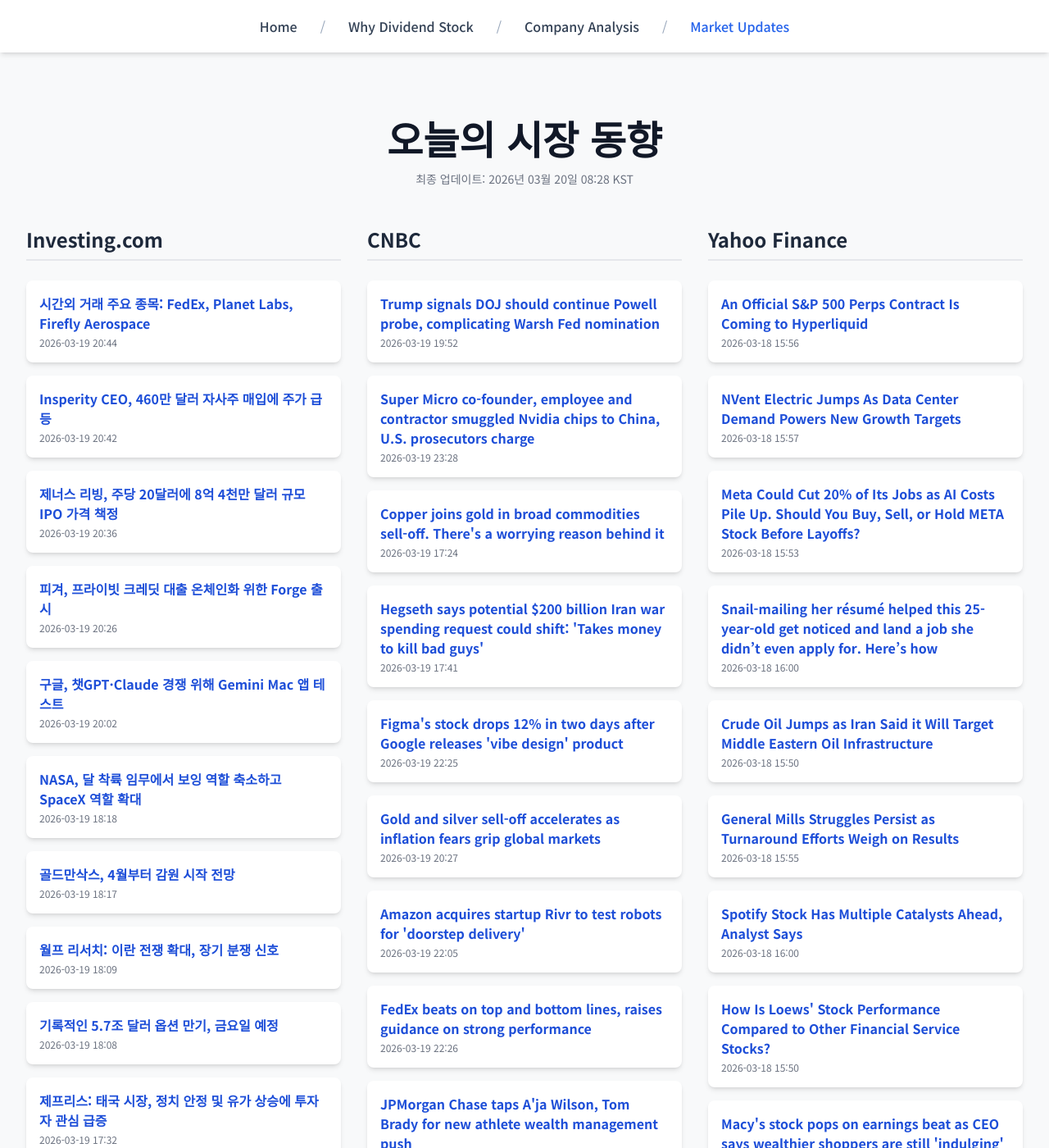
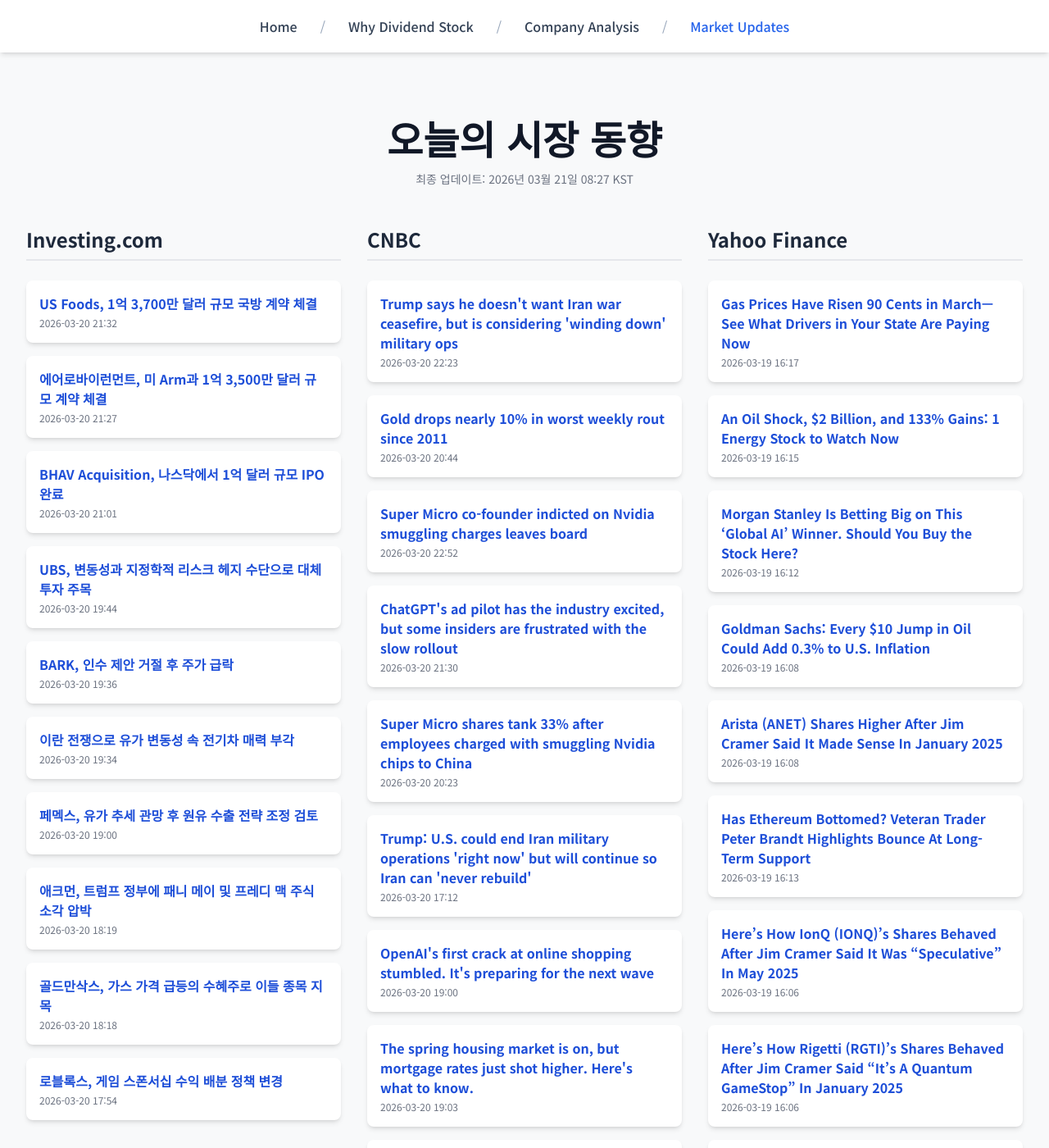
Before and after one commit to Kay-Hwang/my-company-analysis, a Jekyll site: the page built from market-updates.html, in a window 1280 px wide and 1400 px high. Shown: the whole window at 82% size. Built offline with Jekyll 4.4.1, drawn with Linux system fonts in a browser that asks for light colours; nearby versions of some CDN libraries; a script that is not in the unit is left out; some of the changed text lies outside the part shown.

Commit message:
Update daily data

```diff
--- a/_data/latest_data.json
+++ b/_data/latest_data.json
@@ -1,190 +1,190 @@
 {
-  "lastUpdated": "2026년 03월 20일 08:28 KST",
+  "lastUpdated": "2026년 03월 21일 08:27 KST",
   "news": {
     "investing": [
       {
-        "title": "시간외 거래 주요 종목: FedEx, Planet Labs, Firefly Aerospace",
-        "link": "https://kr.investing.com/news/stock-market-news/article-432SI-1871443",
-        "pubDate": "2026-03-19 20:44:02",
-        "summary": "시간외 거래 주요 종목: FedEx, Planet Labs, Firefly Aerospace"
+        "title": "US Foods, 1억 3,700만 달러 규모 국방 계약 체결",
+        "link": "https://kr.investing.com/news/stock-market-news/article-93CH-1872822",
+        "pubDate": "2026-03-20 21:32:14",
+        "summary": "US Foods, 1억 3,700만 달러 규모 국방 계약 체결"
       },
       {
-        "title": "Insperity CEO, 460만 달러 자사주 매입에 주가 급등",
-        "link": "https://kr.investing.com/news/stock-market-news/article-93CH-1871437",
-        "pubDate": "2026-03-19 20:42:04",
-        "summary": "Insperity CEO, 460만 달러 자사주 매입에 주가 급등"
+        "title": "에어로바이런먼트, 미 Arm과 1억 3,500만 달러 규모 계약 체결",
+        "link": "https://kr.investing.com/news/stock-market-news/article-93CH-1872820",
+        "pubDate": "2026-03-20 21:27:27",
+        "summary": "에어로바이런먼트, 미 Arm과 1억 3,500만 달러 규모 계약 체결"
       },
       {
-        "title": "제너스 리빙, 주당 20달러에 8억 4천만 달러 규모 IPO 가격 책정",
-        "link": "https://kr.investing.com/news/stock-market-news/article-432SI-1871426",
-        "pubDate": "2026-03-19 20:36:11",
-        "summary": "제너스 리빙, 주당 20달러에 8억 4천만 달러 규모 IPO 가격 책정"
+        "title": "BHAV Acquisition, 나스닥에서 1억 달러 규모 IPO 완료",
+        "link": "https://kr.investing.com/news/stock-market-news/article-432SI-1872794",
+        "pubDate": "2026-03-20 21:01:11",
+        "summary": "BHAV Acquisition, 나스닥에서 1억 달러 규모 IPO 완료"
       },
       {
-        "title": "피겨, 프라이빗 크레딧 대출 온체인화 위한 Forge 출시",
-        "link": "https://kr.investing.com/news/stock-market-news/article-93CH-1871392",
-        "pubDate": "2026-03-19 20:26:02",
-        "summary": "피겨, 프라이빗 크레딧 대출 온체인화 위한 Forge 출시"
+        "title": "UBS, 변동성과 지정학적 리스크 헤지 수단으로 대체투자 주목",
+        "link": "https://kr.investing.com/news/stock-market-news/article-1872729",
+        "pubDate": "2026-03-20 19:44:54",
+        "summary": "UBS, 변동성과 지정학적 리스크 헤지 수단으로 대체투자 주목"
       },
       {
-        "title": "구글, 챗GPT·Claude 경쟁 위해 Gemini Mac 앱 테스트",
-        "link": "https://kr.investing.com/news/stock-market-news/article-93CH-1871309",
-        "pubDate": "2026-03-19 20:02:07",
-        "summary": "구글, 챗GPT·Claude 경쟁 위해 Gemini Mac 앱 테스트"
+        "title": "BARK, 인수 제안 거절 후 주가 급락",
+        "link": "https://kr.investing.com/news/stock-market-news/article-93CH-1872719",
+        "pubDate": "2026-03-20 19:36:42",
+        "summary": "BARK, 인수 제안 거절 후 주가 급락"
       },
       {
-        "title": "NASA, 달 착륙 임무에서 보잉 역할 축소하고 SpaceX 역할 확대",
-        "link": "https://kr.investing.com/news/stock-market-news/article-1871239",
-        "pubDate": "2026-03-19 18:18:48",
-        "summary": "NASA, 달 착륙 임무에서 보잉 역할 축소하고 SpaceX 역할 확대"
+        "title": "이란 전쟁으로 유가 변동성 속 전기차 매력 부각",
+        "link": "https://kr.investing.com/news/stock-market-news/article-1872717",
+        "pubDate": "2026-03-20 19:34:09",
+        "summary": "이란 전쟁으로 유가 변동성 속 전기차 매력 부각"
       },
       {
-        "title": "골드만삭스, 4월부터 감원 시작 전망",
-        "link": "https://kr.investing.com/news/stock-market-news/article-93CH-1871236",
-        "pubDate": "2026-03-19 18:17:59",
-        "summary": "골드만삭스, 4월부터 감원 시작 전망"
+        "title": "페멕스, 유가 추세 관망 후 원유 수출 전략 조정 검토",
+        "link": "https://kr.investing.com/news/stock-market-news/article-93CH-1872695",
+        "pubDate": "2026-03-20 19:00:42",
+        "summary": "페멕스, 유가 추세 관망 후 원유 수출 전략 조정 검토"
       },
       {
-        "title": "월프 리서치: 이란 전쟁 확대, 장기 분쟁 신호",
-        "link": "https://kr.investing.com/news/stock-market-news/article-93CH-1871227",
-        "pubDate": "2026-03-19 18:09:12",
-        "summary": "월프 리서치: 이란 전쟁 확대, 장기 분쟁 신호"
+        "title": "애크먼, 트럼프 정부에 패니 메이 및 프레디 맥 주식 소각 압박",
+        "link": "https://kr.investing.com/news/stock-market-news/article-93CH-1872675",
+        "pubDate": "2026-03-20 18:19:19",
+        "summary": "애크먼, 트럼프 정부에 패니 메이 및 프레디 맥 주식 소각 압박"
       },
       {
-        "title": "기록적인 5.7조 달러 옵션 만기, 금요일 예정",
-        "link": "https://kr.investing.com/news/stock-market-news/article-93CH-1871226",
-        "pubDate": "2026-03-19 18:08:40",
-        "summary": "기록적인 5.7조 달러 옵션 만기, 금요일 예정"
+        "title": "골드만삭스, 가스 가격 급등의 수혜주로 이들 종목 지목",
+        "link": "https://kr.investing.com/news/stock-market-news/article-1872674",
+        "pubDate": "2026-03-20 18:18:02",
+        "summary": "골드만삭스, 가스 가격 급등의 수혜주로 이들 종목 지목"
       },
       {
-        "title": "제프리스: 태국 시장, 정치 안정 및 유가 상승에 투자자 관심 급증",
-        "link": "https://kr.investing.com/news/stock-market-news/article-93CH-1871195",
-        "pubDate": "2026-03-19 17:32:01",
-        "summary": "제프리스: 태국 시장, 정치 안정 및 유가 상승에 투자자 관심 급증"
+        "title": "로블록스, 게임 스폰서십 수익 배분 정책 변경",
+        "link": "https://kr.investing.com/news/stock-market-news/article-93CH-1872666",
+        "pubDate": "2026-03-20 17:54:54",
+        "summary": "로블록스, 게임 스폰서십 수익 배분 정책 변경"
       }
     ],
     "cnbc": [
       {
-        "title": "Trump signals DOJ should continue Powell probe, complicating Warsh Fed nomination",
-        "link": "https://www.cnbc.com/2026/03/19/trump-powell-warsh-fed-doj-pirro.html",
-        "pubDate": "Thu, 19 Mar 2026 19:52:34 GMT",
-        "summary": "Powell has accused the DOJ of investigating him in retaliation for his refusal to lower interest rates as much or as quickly as Trump has demanded."
+        "title": "Trump says he doesn't want Iran war ceasefire, but is considering 'winding down' military ops",
+        "link": "https://www.cnbc.com/2026/03/20/trump-iran-war-ceasefire.html",
+        "pubDate": "Fri, 20 Mar 2026 22:23:55 GMT",
+        "summary": "President Donald Trump also said the Strait of Hormuz, \"will have to be guarded and policed, as necessary, by other Nations who use it.\""
       },
       {
-        "title": "Super Micro co-founder, employee and contractor smuggled Nvidia chips to China, U.S. prosecutors charge",
+        "title": "Gold drops nearly 10% in worst weekly rout since 2011",
+        "link": "https://www.cnbc.com/2026/03/20/gold-silver-price-metal-market-oil-brent-wti-futures-iran-war-inflation.html",
+        "pubDate": "Fri, 20 Mar 2026 20:44:28 GMT",
+        "summary": "The metal saw bumpy trading on Friday morning, after joining a broad sell-off the previous day."
+      },
+      {
+        "title": "Super Micro co-founder indicted on Nvidia smuggling charges leaves board",
+        "link": "https://www.cnbc.com/2026/03/20/super-micro-co-founder-leaves-board.html",
+        "pubDate": "Fri, 20 Mar 2026 22:52:55 GMT",
+        "summary": "Super Micro said Yih-Shyan \"Wally\" Liaw, a co-founder, has resigned from the server maker's board after he was indicted in the U.S."
+      },
+      {
+        "title": "ChatGPT's ad pilot has the industry excited, but some insiders are frustrated with the slow rollout",
+        "link": "https://www.cnbc.com/2026/03/20/chatgpt-ads-testing-openai.html",
+        "pubDate": "Fri, 20 Mar 2026 21:30:35 GMT",
+        "summary": "AI search ads are seen as having massive potential by ad industry insiders and analysts, but OpenAI rival Anthropic has pledged to not have them."
+      },
+      {
+        "title": "Super Micro shares tank 33% after employees charged with smuggling Nvidia chips to China",
         "link": "https://www.cnbc.com/2026/03/19/us-tech-execs-smuggled-nvidia-chips-to-china-prosecutors-say.html",
-        "pubDate": "Thu, 19 Mar 2026 23:28:14 GMT",
+        "pubDate": "Fri, 20 Mar 2026 20:23:56 GMT",
         "summary": "The U.S. government has been trying to crack down on illegal shipments of top-tier Nvidia artificial intelligence chips to China."
       },
       {
-        "title": "Copper joins gold in broad commodities sell-off. There's a worrying reason behind it",
-        "link": "https://www.cnbc.com/2026/03/19/copper-joins-gold-in-broad-commodities-sell-off-theres-a-worrying-reason-behind-it.html",
-        "pubDate": "Thu, 19 Mar 2026 17:24:32 GMT",
-        "summary": "After major rallies, metals were under pressure on Thursday as rising oil prices increased both inflation and growth worries."
+        "title": "Trump: U.S. could end Iran military operations 'right now' but will continue so Iran can 'never rebuild'",
+        "link": "https://www.cnbc.com/2026/03/20/trump-iran-war-troops-rebuild.html",
+        "pubDate": "Fri, 20 Mar 2026 17:12:58 GMT",
+        "summary": "President Donald Trump's comments followed reports that the Pentagon is sending up to 2,500 more Marines to the Middle East from San Diego."
       },
       {
-        "title": "Hegseth says potential $200 billion Iran war spending request could shift: 'Takes money to kill bad guys'",
-        "link": "https://www.cnbc.com/2026/03/19/hegseth-iran-war-budget.html",
-        "pubDate": "Thu, 19 Mar 2026 17:41:06 GMT",
-        "summary": "President Donald Trump's National Economic Council director, Kevin Hassett, said Sunday that the war has already cost $12 billion."
+        "title": "OpenAI's first crack at online shopping stumbled. It's preparing for the next wave",
+        "link": "https://www.cnbc.com/2026/03/20/open-ai-agentic-shopping-etsy-shopify-walmart-amazon.html",
+        "pubDate": "Fri, 20 Mar 2026 19:00:48 GMT",
+        "summary": "Etsy, Walmart and Shopify were quick to jump into Instant Checkout, but item information was often inaccurate and onboarding merchants was difficult."
       },
       {
-        "title": "Figma's stock drops 12% in two days after Google releases 'vibe design' product",
-        "link": "https://www.cnbc.com/2026/03/19/figma-stock-drops-11percent-after-google-releases-vibe-design-product-stitch.html",
-        "pubDate": "Thu, 19 Mar 2026 22:25:06 GMT",
-        "summary": "Figma's stock has been getting hammered on concerns about AI, and Google's new design product is adding to that anxiety."
+        "title": "The spring housing market is on, but mortgage rates just shot higher. Here's what to know.",
+        "link": "https://www.cnbc.com/2026/03/20/spring-housing-market-mortgage-rates.html",
+        "pubDate": "Fri, 20 Mar 2026 19:03:56 GMT",
+        "summary": "This spring's housing market is on, but economic headwinds are pushing back most of the advantage that buyers have gained over the past year in affordability."
       },
       {
-        "title": "Gold and silver sell-off accelerates as inflation fears grip global markets",
-        "link": "https://www.cnbc.com/2026/03/19/gold-and-silver-sell-off-as-inflation-fears-grip-global-markets.html",
-        "pubDate": "Thu, 19 Mar 2026 20:27:07 GMT",
-        "summary": "The metals shed around 5% and 10%, respectively, while mining stocks and ETFs linked to gold and silver also fell."
+        "title": "'Marriage penalty' in Washington state's new millionaire tax stirs debate",
+        "link": "https://www.cnbc.com/2026/03/20/washington-millionaire-tax-marriage.html",
+        "pubDate": "Fri, 20 Mar 2026 15:36:08 GMT",
+        "summary": "Washington state's first-ever income tax would impose a 9.9% tax on income of more than $1 million a year."
       },
       {
-        "title": "Amazon acquires startup Rivr to test robots for 'doorstep delivery'",
-        "link": "https://www.cnbc.com/2026/03/19/amazon-acquires-startup-rivr-to-test-robots-for-doorstep-delivery.html",
-        "pubDate": "Thu, 19 Mar 2026 22:05:39 GMT",
-        "summary": "The company expects to test ways it can use Rivr's robots to help with \"doorstep delivery\" and to \"improve safety outcomes\" for delivery drivers."
-      },
-      {
-        "title": "FedEx beats on top and bottom lines, raises guidance on strong performance",
-        "link": "https://www.cnbc.com/2026/03/19/fedex-fdx-q3-2026-earnings.html",
-        "pubDate": "Thu, 19 Mar 2026 22:26:33 GMT",
-        "summary": "FedEx posted strong fiscal third quarter results on Thursday and raised its guidance following a strong performance."
-      },
-      {
-        "title": "JPMorgan Chase taps A'ja Wilson, Tom Brady for new athlete wealth management push",
-        "link": "https://www.cnbc.com/2026/03/18/jpmorgan-athlete-wealth-management-tom-brady-dwyane-wade.html",
-        "pubDate": "Thu, 19 Mar 2026 14:20:28 GMT",
-        "summary": "JPMorgan's move reflects growing competition among banks and wealth managers to serve athletes, who are increasingly becoming entrepreneurs and investors."
-      },
-      {
-        "title": "The Iran war is threatening supply of a little-thought-of resource — helium. What it means for markets",
-        "link": "https://www.cnbc.com/2026/03/19/the-iran-war-is-threatening-supply-helium-what-it-means-for-markets.html",
-        "pubDate": "Thu, 19 Mar 2026 18:03:49 GMT",
-        "summary": "Supply allocations are being set by who needs the gas the most. Semiconductors are at the \"top of the pecking order,\" said helium consultant Phil Kornbluth."
+        "title": "Memory crisis latest: What we learned from the world's top producers this week",
+        "link": "https://www.cnbc.com/2026/03/20/memory-crisis-latest-dram-chips-micron-samsung-sk-hynix.html",
+        "pubDate": "Fri, 20 Mar 2026 20:15:14 GMT",
+        "summary": "Parts of the market are asking if we're already nearing peak tightness and margins in the memory chip space as the shortage persists."
       }
     ],
     "yahoo": [
       {
-        "title": "An Official S&P 500 Perps Contract Is Coming to Hyperliquid",
-        "link": "https://finance.yahoo.com/news/p-global-extends-index-license-155658480.html",
-        "pubDate": "2026-03-18T15:56:58Z",
-        "summary": "An Official S&P 500 Perps Contract Is Coming to Hyperliquid"
+        "title": "Gas Prices Have Risen 90 Cents in March—See What Drivers in Your State Are Paying Now",
+        "link": "https://finance.yahoo.com/sectors/energy/articles/gas-prices-risen-90-cents-161709906.html",
+        "pubDate": "2026-03-19T16:17:09Z",
+        "summary": "Gas Prices Have Risen 90 Cents in March—See What Drivers in Your State Are Paying Now"
       },
       {
-        "title": "NVent Electric Jumps As Data Center Demand Powers New Growth Targets",
-        "link": "https://www.investors.com/news/technology/nvent-stock-investor-day-ai-targets/?src=A00220&yptr=yahoo",
-        "pubDate": "2026-03-18T15:57:59Z",
-        "summary": "NVent Electric Jumps As Data Center Demand Powers New Growth Targets"
+        "title": "An Oil Shock, $2 Billion, and 133% Gains: 1 Energy Stock to Watch Now",
+        "link": "https://finance.yahoo.com/sectors/energy/articles/oil-shock-2-billion-133-161502289.html",
+        "pubDate": "2026-03-19T16:15:02Z",
+        "summary": "An Oil Shock, $2 Billion, and 133% Gains: 1 Energy Stock to Watch Now"
       },
       {
-        "title": "Meta Could Cut 20% of Its Jobs as AI Costs Pile Up. Should You Buy, Sell, or Hold META Stock Before Layoffs?",
-        "link": "https://finance.yahoo.com/news/meta-could-cut-20-jobs-155351488.html",
-        "pubDate": "2026-03-18T15:53:51Z",
-        "summary": "Meta Could Cut 20% of Its Jobs as AI Costs Pile Up. Should You Buy, Sell, or Hold META Stock Before Layoffs?"
+        "title": "Morgan Stanley Is Betting Big on This ‘Global AI’ Winner. Should You Buy the Stock Here?",
+        "link": "https://finance.yahoo.com/markets/stocks/articles/morgan-stanley-betting-big-global-161207428.html",
+        "pubDate": "2026-03-19T16:12:07Z",
+        "summary": "Morgan Stanley Is Betting Big on This ‘Global AI’ Winner. Should You Buy the Stock Here?"
       },
       {
-        "title": "Snail-mailing her résumé helped this 25-year-old get noticed and land a job she didn’t even apply for. Here’s how",
-        "link": "https://finance.yahoo.com/news/snail-mailing-her-r-sum-160000513.html",
-        "pubDate": "2026-03-18T16:00:00Z",
-        "summary": "Snail-mailing her résumé helped this 25-year-old get noticed and land a job she didn’t even apply for. Here’s how"
+        "title": "Goldman Sachs: Every $10 Jump in Oil Could Add 0.3% to U.S. Inflation",
+        "link": "https://finance.yahoo.com/sectors/energy/articles/goldman-sachs-every-10-jump-160854565.html",
+        "pubDate": "2026-03-19T16:08:54Z",
+        "summary": "Goldman Sachs: Every $10 Jump in Oil Could Add 0.3% to U.S. Inflation"
       },
       {
-        "title": "Crude Oil Jumps as Iran Said it Will Target Middle Eastern Oil Infrastructure",
-        "link": "https://finance.yahoo.com/news/crude-oil-jumps-iran-said-155054811.html",
-        "pubDate": "2026-03-18T15:50:54Z",
-        "summary": "Crude Oil Jumps as Iran Said it Will Target Middle Eastern Oil Infrastructure"
+        "title": "Arista (ANET) Shares Higher After Jim Cramer Said It Made Sense In January 2025",
+        "link": "https://finance.yahoo.com/markets/stocks/articles/arista-anet-shares-higher-jim-160805341.html",
+        "pubDate": "2026-03-19T16:08:05Z",
+        "summary": "Arista (ANET) Shares Higher After Jim Cramer Said It Made Sense In January 2025"
       },
       {
-        "title": "General Mills Struggles Persist as Turnaround Efforts Weigh on Results",
-        "link": "https://www.wsj.com/business/earnings/general-mills-posts-lower-profit-sales-amid-turnaround-0dca77e0?siteid=yhoof2&yptr=yahoo",
-        "pubDate": "2026-03-18T15:55:00Z",
-        "summary": "General Mills Struggles Persist as Turnaround Efforts Weigh on Results"
+        "title": "Has Ethereum Bottomed? Veteran Trader Peter Brandt Highlights Bounce At Long-Term Support",
+        "link": "https://finance.yahoo.com/markets/crypto/articles/ethereum-bottomed-veteran-trader-peter-161345468.html",
+        "pubDate": "2026-03-19T16:13:45Z",
+        "summary": "Has Ethereum Bottomed? Veteran Trader Peter Brandt Highlights Bounce At Long-Term Support"
       },
       {
-        "title": "Spotify Stock Has Multiple Catalysts Ahead, Analyst Says",
-        "link": "https://www.investors.com/news/technology/spotify-stock-multiple-catalysts-ahead-analyst-says/?src=A00220&yptr=yahoo",
-        "pubDate": "2026-03-18T16:00:33Z",
-        "summary": "Spotify Stock Has Multiple Catalysts Ahead, Analyst Says"
+        "title": "Here’s How IonQ (IONQ)’s Shares Behaved After Jim Cramer Said It Was “Speculative” In May 2025",
+        "link": "https://finance.yahoo.com/markets/stocks/articles/ionq-ionq-shares-behaved-jim-160639549.html",
+        "pubDate": "2026-03-19T16:06:39Z",
+        "summary": "Here’s How IonQ (IONQ)’s Shares Behaved After Jim Cramer Said It Was “Speculative” In May 2025"
       },
       {
-        "title": "How Is Loews' Stock Performance Compared to Other Financial Service Stocks?",
-        "link": "https://finance.yahoo.com/news/loews-stock-performance-compared-other-155058367.html",
-        "pubDate": "2026-03-18T15:50:58Z",
-        "summary": "How Is Loews' Stock Performance Compared to Other Financial Service Stocks?"
+        "title": "Here’s How Rigetti (RGTI)’s Shares Behaved After Jim Cramer Said “It’s A Quantum GameStop” In January 2025",
+        "link": "https://finance.yahoo.com/markets/stocks/articles/rigetti-rgti-shares-behaved-jim-160630806.html",
+        "pubDate": "2026-03-19T16:06:30Z",
+        "summary": "Here’s How Rigetti (RGTI)’s Shares Behaved After Jim Cramer Said “It’s A Quantum GameStop” In January 2025"
       },
       {
-        "title": "Macy's stock pops on earnings beat as CEO says wealthier shoppers are still 'indulging'",
-        "link": "https://finance.yahoo.com/news/macys-stock-pops-on-earnings-beat-as-ceo-says-wealthier-shoppers-are-still-indulging-123712483.html",
-        "pubDate": "2026-03-18T12:37:12Z",
-        "summary": "Macy's stock pops on earnings beat as CEO says wealthier shoppers are still 'indulging'"
+        "title": "Here’s How Hewlett Packard Enterprise (HPE)’s Shares Behaved After Jim Cramer Said “They’re A Big Winner” In January 2025",
+        "link": "https://finance.yahoo.com/markets/stocks/articles/hewlett-packard-enterprise-hpe-shares-160618421.html",
+        "pubDate": "2026-03-19T16:06:18Z",
+        "summary": "Here’s How Hewlett Packard Enterprise (HPE)’s Shares Behaved After Jim Cramer Said “They’re A Big Winner” In January 2025"
       },
       {
-        "title": "Dear Tesla Stock Fans, Mark Your Calendars for March 21",
-        "link": "https://finance.yahoo.com/news/dear-tesla-stock-fans-mark-154407921.html",
-        "pubDate": "2026-03-18T15:44:07Z",
-        "summary": "Dear Tesla Stock Fans, Mark Your Calendars for March 21"
+        "title": "Drone Stock Becomes Hottest IPO As Shares Soar Nearly 1,000%",
+        "link": "https://www.investors.com/news/ipo-swarmer-swmr-stock-drones/?src=A00220&yptr=yahoo",
+        "pubDate": "2026-03-19T16:05:16Z",
+        "summary": "Drone Stock Becomes Hottest IPO As Shares Soar Nearly 1,000%"
       }
     ]
   }
```
